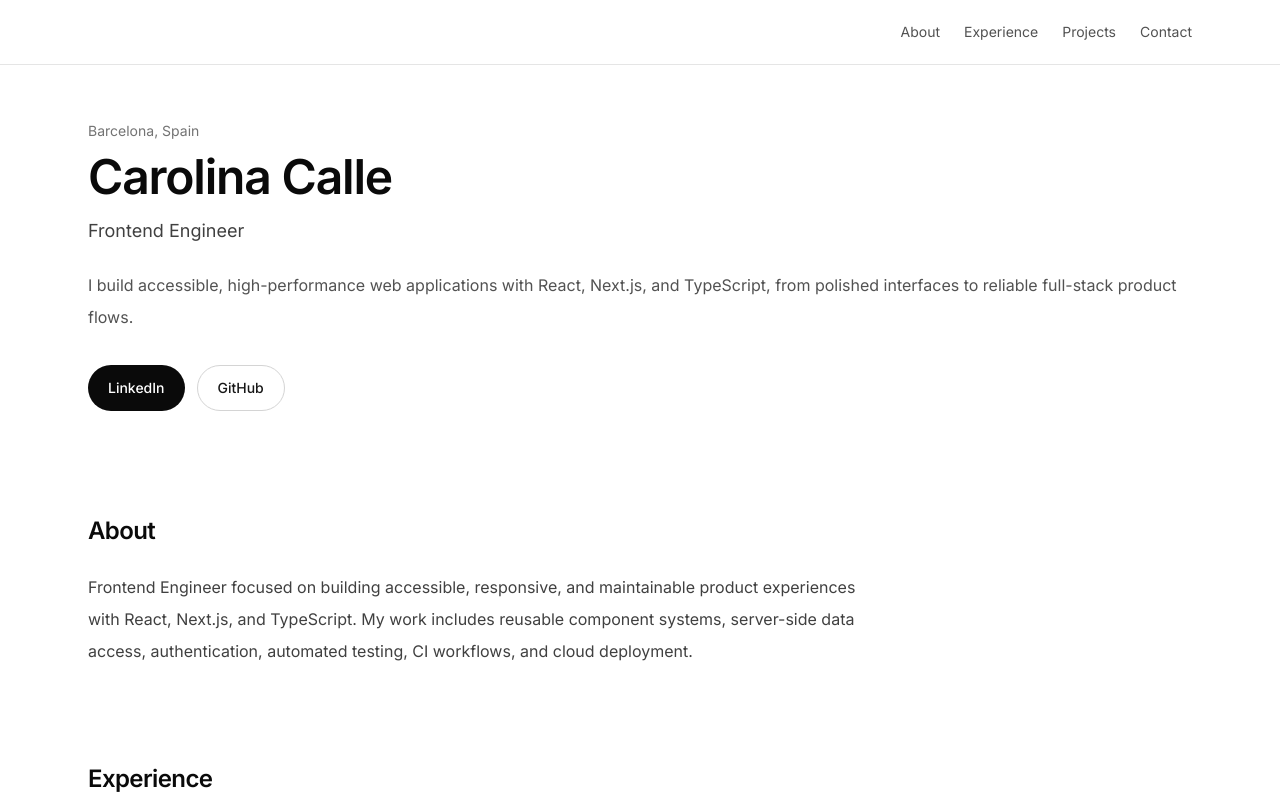
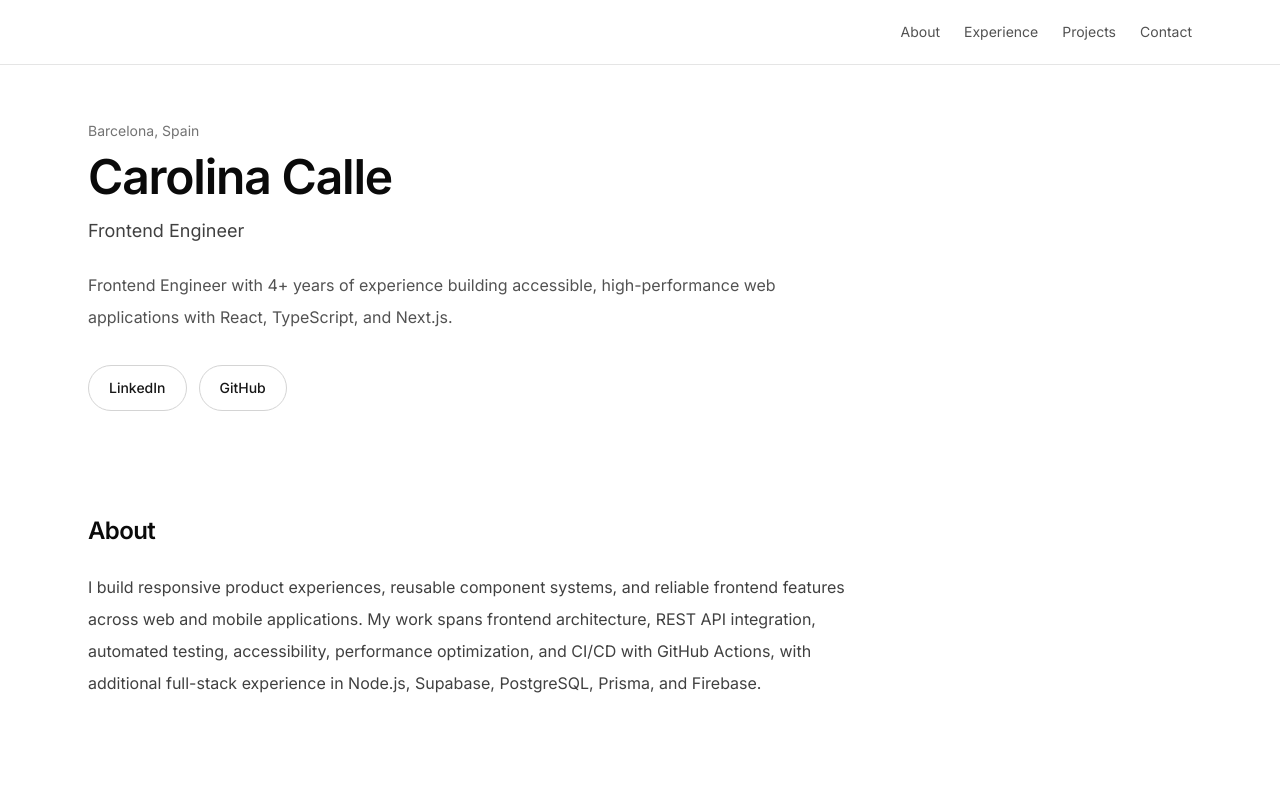
Before and after one commit to Lunarcito/lunarcitocode-portafolio, a Next.js app: page / in a window 1280 px wide. Shown: the top 798 px of the page. Built offline with nearby package versions, Linux system fonts and the light colour scheme.

Commit message:
refactor: align portfolio copy with current experience

```diff
--- a/src/components/sections/Hero.tsx
+++ b/src/components/sections/Hero.tsx
@@ -6,7 +6,7 @@
   return (
     <section id="top" className="py-10 md:py-14">
       <Container>
-        <div>
+        <div className="max-w-4xl">
           <p className="mb-3 text-sm text-neutral-500">{siteConfig.location}</p>
 
           <h1 className="text-4xl font-semibold tracking-tight text-neutral-950 md:text-5xl">
@@ -15,7 +15,9 @@
 
           <p className="mt-4 text-lg text-neutral-700">{siteConfig.role}</p>
 
-          <p className="mt-6 text-base leading-8 text-neutral-600">{siteConfig.intro}</p>
+          <p className="mt-6 max-w-3xl text-base leading-8 text-neutral-600">
+            {siteConfig.intro}
+          </p>
 
           <div className="mt-8 flex flex-wrap gap-3">
             <a
@@ -23,7 +25,7 @@
               target="_blank"
               rel="noopener noreferrer"
               aria-label="Visit Carolina Calle's LinkedIn profile in a new tab"
-              className="inline-flex items-center rounded-full bg-neutral-950 px-5 py-3 text-sm font-medium text-white transition-colors hover:bg-neutral-800 focus-visible:outline-none focus-visible:ring-2 focus-visible:ring-neutral-950 focus-visible:ring-offset-4"
+              className="inline-flex items-center rounded-full border border-neutral-300 px-5 py-3 text-sm font-medium text-neutral-900 transition-colors hover:bg-neutral-50 focus-visible:outline-none focus-visible:ring-2 focus-visible:ring-neutral-950 focus-visible:ring-offset-4"
             >
               LinkedIn
             </a>
--- a/src/data/site.ts
+++ b/src/data/site.ts
@@ -6,7 +6,7 @@
   linkedin: "https://www.linkedin.com/in/carolinacallec",
   github: "https://github.com/Lunarcito",
   intro:
-    "I build accessible, high-performance web applications with React, Next.js, and TypeScript, from polished interfaces to reliable full-stack product flows.",
+    "Frontend Engineer with 4+ years of experience building accessible, high-performance web applications with React, TypeScript, and Next.js.",
   summary:
-    "Frontend Engineer focused on building accessible, responsive, and maintainable product experiences with React, Next.js, and TypeScript. My work includes reusable component systems, server-side data access, authentication, automated testing, CI workflows, and cloud deployment.",
+    "I build responsive product experiences, reusable component systems, and reliable frontend features across web and mobile applications. My work spans frontend architecture, REST API integration, automated testing, accessibility, performance optimization, and CI/CD with GitHub Actions, with additional full-stack experience in Node.js, Supabase, PostgreSQL, Prisma, and Firebase.",
 };
```
